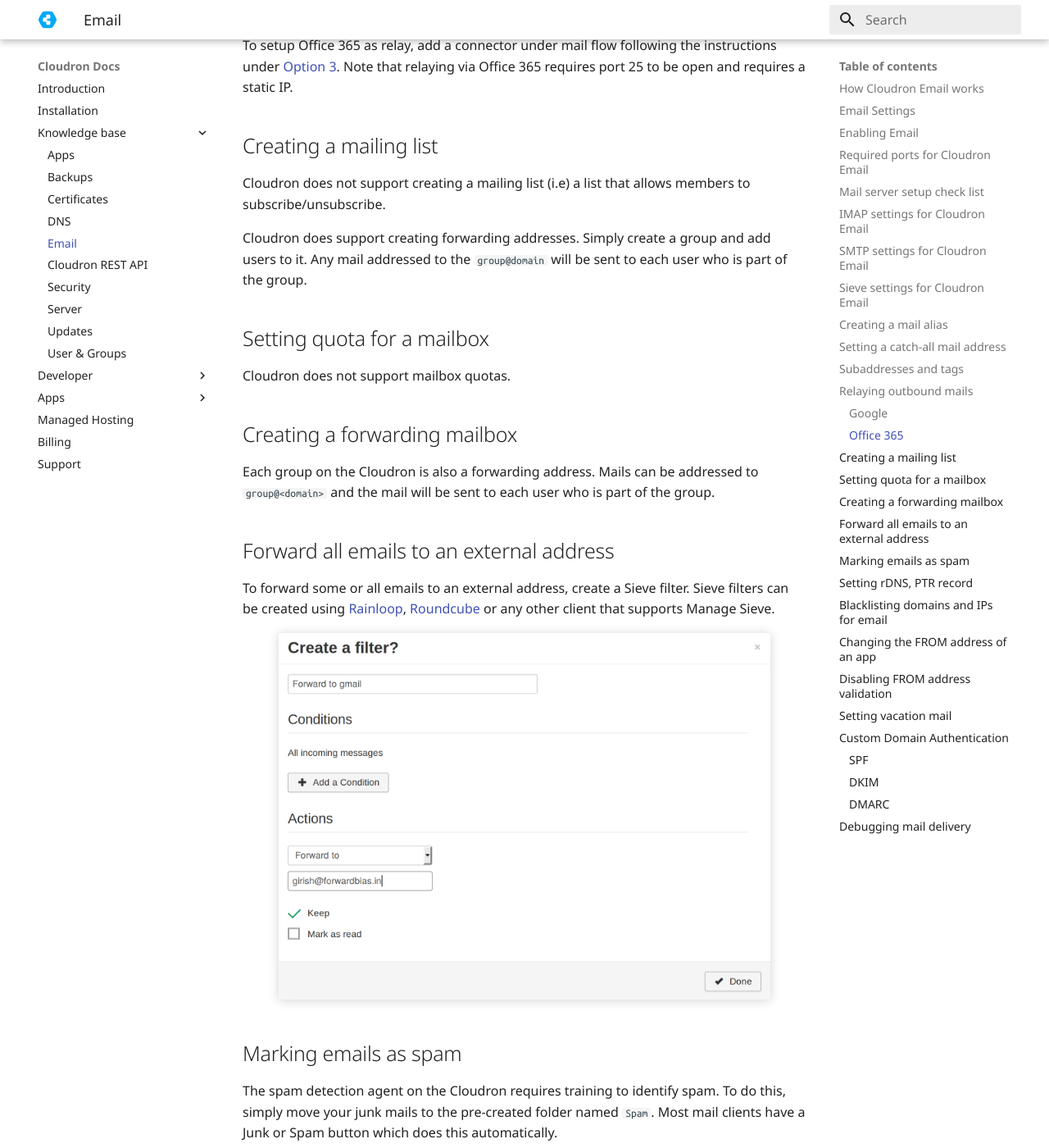
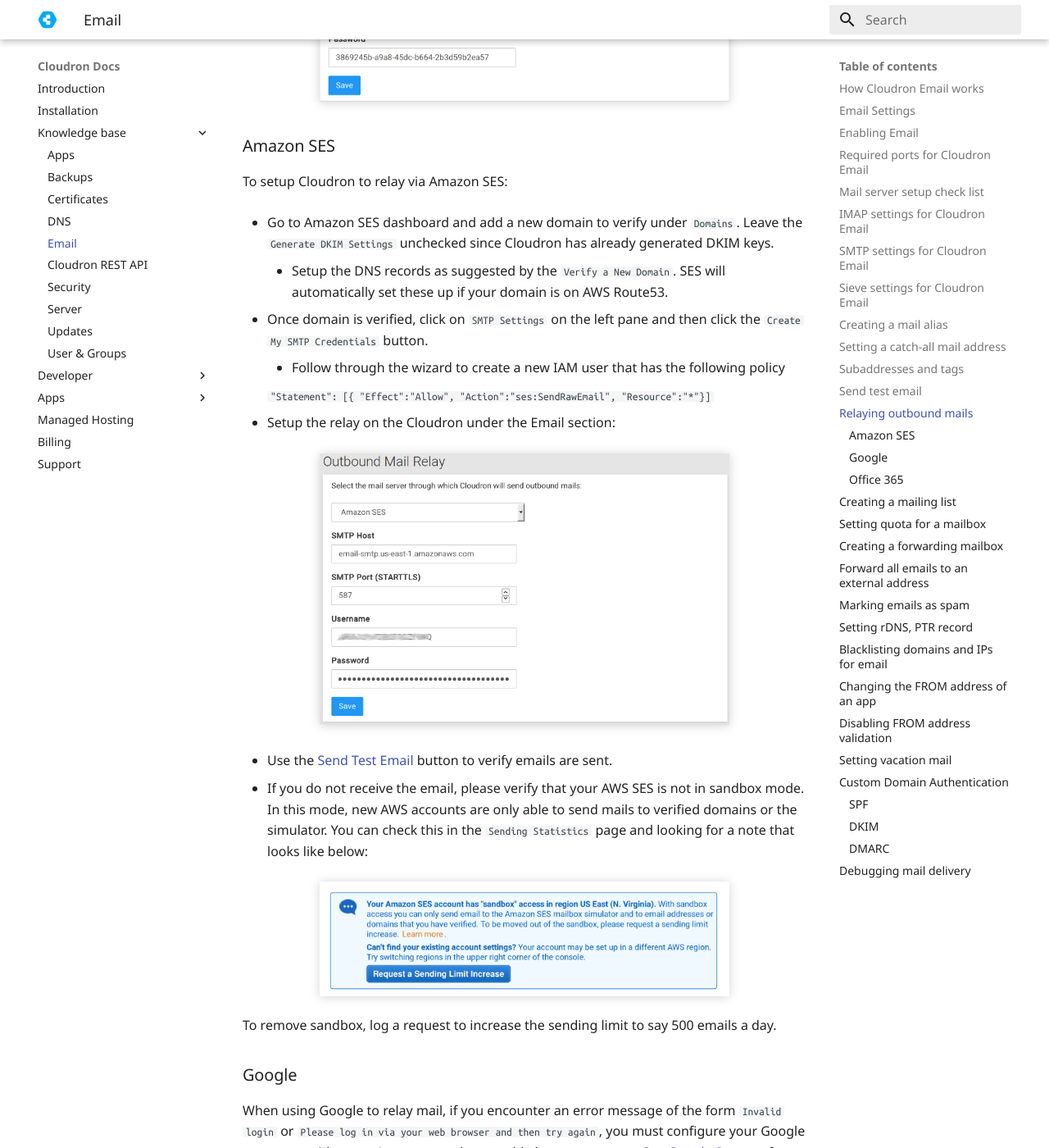
Before and after one commit to M-arcus/cloudron-docs, an MkDocs documentation site: the page built from docs/documentation/email.md, in a window 1280 px wide and 1400 px high, scrolled down 5796 px. Shown: the whole window at 82% size. Built offline with MkDocs 1.6.1 and Material for MkDocs 9.7.7, drawn with Linux system fonts in a browser that asks for light colours; old or Windows-style settings are respelled for this version of MkDocs; some of the changed text lies outside the part shown.

Commit message:
Add SES section

````diff
--- a/docs/documentation/email.md
+++ b/docs/documentation/email.md
@@ -152,6 +152,15 @@
 
 This trick works for email aliases as well.
 
+## Send test email
+
+Use the 'Send Test EMail' button in the SMTP status section to test relay of email from the Cloudron.
+
+<center>
+<img src="/img/test-email-button.png" class="shadow">
+</center>
+
+
 ## Relaying outbound mails
 
 By default, Cloudron's built-in mail server sends out email directly to recipients.
@@ -176,6 +186,40 @@
 <img src="/img/email-relay.png" width=500 class="shadow">
 </center>
 
+### Amazon SES
+
+To setup Cloudron to relay via Amazon SES:
+
+* Go to Amazon SES dashboard and add a new domain to verify under `Domains`. Leave the `Generate DKIM Settings` unchecked
+  since Cloudron has already generated DKIM keys.
+    * Setup the DNS records as suggested by the `Verify a New Domain`. SES will automatically set
+      these up if your domain is on AWS Route53.
+
+* Once domain is verified, click on `SMTP Settings` on the left pane and then click the `Create My SMTP Credentials`
+  button.
+    * Follow through the wizard to create a new IAM user that has the following policy
+
+    ```
+        "Statement": [{  "Effect":"Allow",  "Action":"ses:SendRawEmail",  "Resource":"*"}]
+    ```
+
+* Setup the relay on the Cloudron under the Email section:
+
+<center>
+<img src="/img/email-relay-ses.png" width=500 class="shadow">
+</center>
+
+* Use the [Send Test Email](#send-test-email) button to verify emails are sent.
+
+* If you do not receive the email, please verify that your AWS SES is not in sandbox mode. In this mode, new AWS
+   accounts are only able to send mails to verified domains or the simulator. You can check this in the
+   `Sending Statistics` page and looking for a note that looks like below:
+
+<center>
+<img src="/img/ses-sandbox.png" width=500 class="shadow">
+</center>
+
+To remove sandbox, log a request to increase the sending limit to say 500 emails a day.
 
 ### Google
 
````
Also changed, not shown: other parts of docs/documentation/email.md (+2 -1 lines), docs/img/email-relay-ses.png (added), docs/img/ses-sandbox.png (added), docs/img/test-email-button.png (added).
